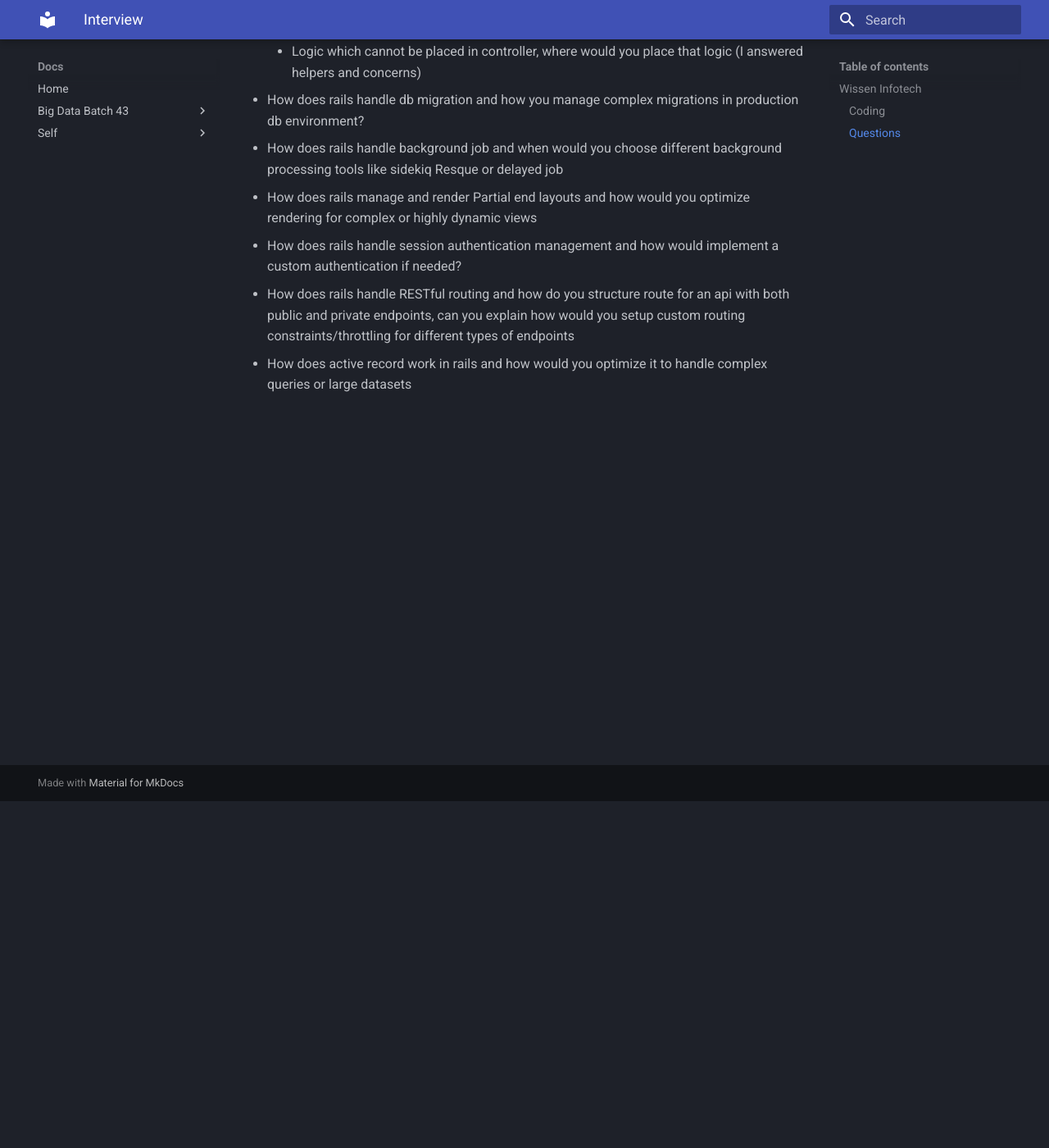
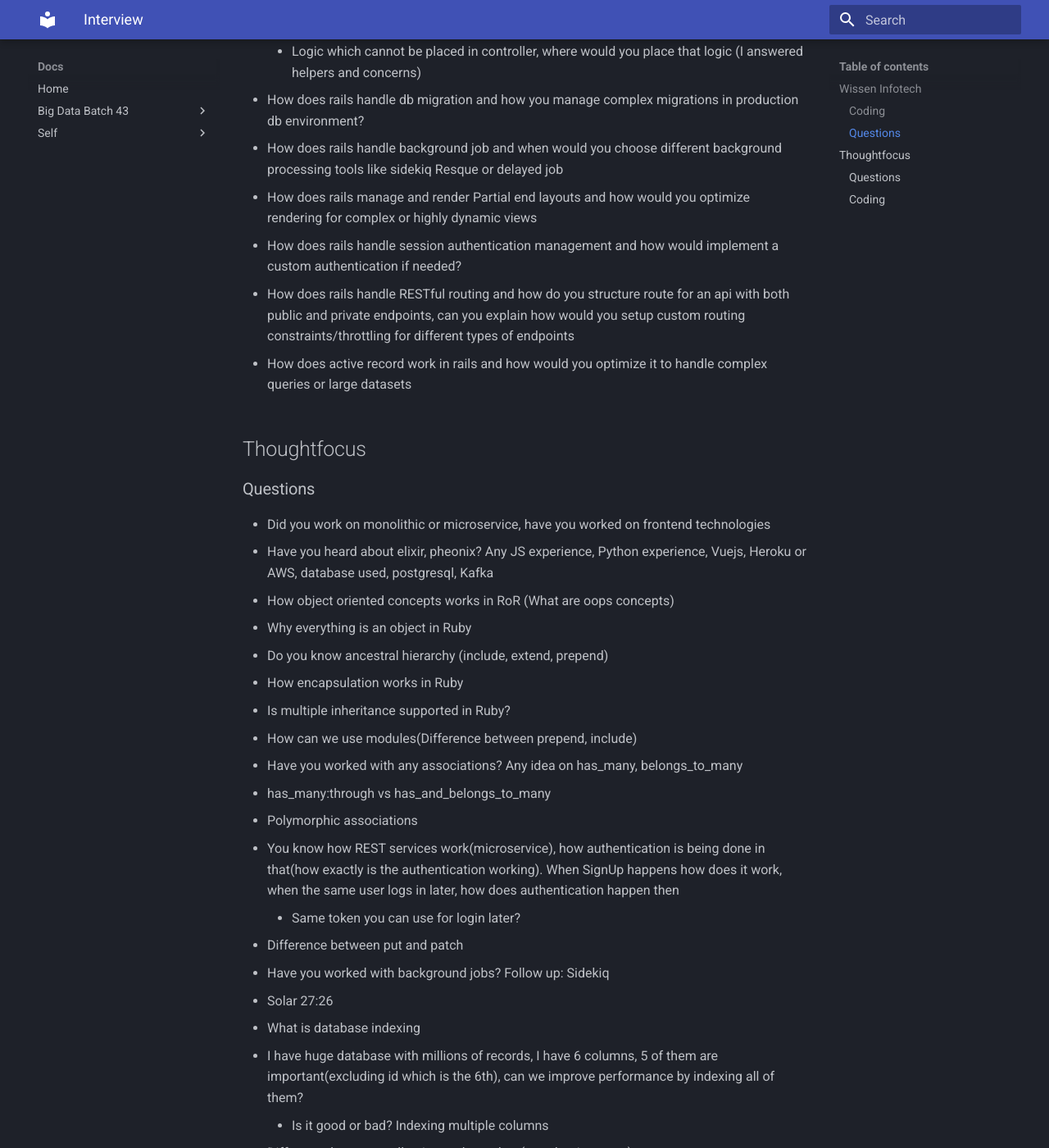
Before and after one commit to leodude77/docs, an MkDocs documentation site: the page built from docs/self/interview.md, in a window 1280 px wide and 1400 px high, scrolled down 423 px. Shown: the whole window at 82% size. Built offline with MkDocs 1.6.1 and Material for MkDocs 9.7.7, drawn with Linux system fonts in a browser that asks for light colours; some of the changed text lies outside the part shown.

Commit message:
2Int - first cut

```diff
--- a/docs/self/interview.md
+++ b/docs/self/interview.md
@@ -22,3 +22,56 @@
 * How does rails handle RESTful routing and how do you structure route for an api with both public and private endpoints, can you explain how would you setup custom routing constraints/throttling for different types of endpoints
 
 * How does active record work in rails and how would you optimize it to handle complex queries or large datasets
+
+## Thoughtfocus
+
+### Questions
+
+* Did you work on monolithic or microservice, have you worked on frontend technologies
+* Have you heard about elixir, pheonix? Any JS experience, Python experience, Vuejs, Heroku or AWS, database used, postgresql, Kafka
+* How object oriented concepts works in RoR (What are oops concepts)
+* Why everything is an object in Ruby
+* Do you know ancestral hierarchy (include, extend, prepend)
+* How encapsulation works in Ruby
+* Is multiple inheritance supported in Ruby?
+* How can we use modules(Difference between prepend, include)
+* Have you worked with any associations? Any idea on has_many, belongs_to_many
+* has_many:through vs has_and_belongs_to_many
+* Polymorphic associations
+* You know how REST services work(microservice), how authentication is being done in that(how exactly is the authentication working). When SignUp happens how does it work, when the same user logs in later, how does authentication happen then
+    * Same token you can use for login later?
+* Difference between put and patch
+* Have you worked with background jobs? Follow up: Sidekiq
+* Solar 27:26
+* What is database indexing
+* I have huge database with millions of records, I have 6 columns, 5 of them are important(excluding id which is the 6th), can we improve performance by indexing all of them?
+    * Is it good or bad? Indexing multiple columns
+* Difference between collection and member (member in routes)
+* What is strong parameters
+* Associative capabilities can we add in strong parameters
+* What is attribute accessor
+* You worked with callbacks right, what is diff between before_commit and before_save
+* Any idea on scope (in ActiveRecord)
+* What is ORM, how is it working
+* SOLID principles
+* Do you know CI/CD
+* Unit testing
+* Went to coding part and questions after that
+    * Do you know about metaprogramming
+    * Do you know about singleton class
+    * For performance improvement was any tool used, (to identify or log) and how will you solve that issue
+    * Have you done any code optimization
+    * Difference between includes and joins (this is Rails)
+    * Left outer join vs inner join
+    * What rails version did you work on? So have you worked with multiple database
+    * What type of work did you? Requirements or priority work (Only working on fixing issues?)
+    * Microservice architecture right? what is tech stack used in your product? (Frontend? React - did you get a chance to work on it?)
+
+### Coding
+Didnt solve for shit again
+* Count elements and convert into hash
+    * Input: [1,nil,2,5,5,7,2,1,9]
+    * Output: {1 => 2, 2=> 2, 5 => 2, 7 => 1, 9 => 1}
+* Write a query to get the employee with second highest salary from employees and salaries table
+    * employee: id, name
+    * salaries: id, employee_id, salary
```
